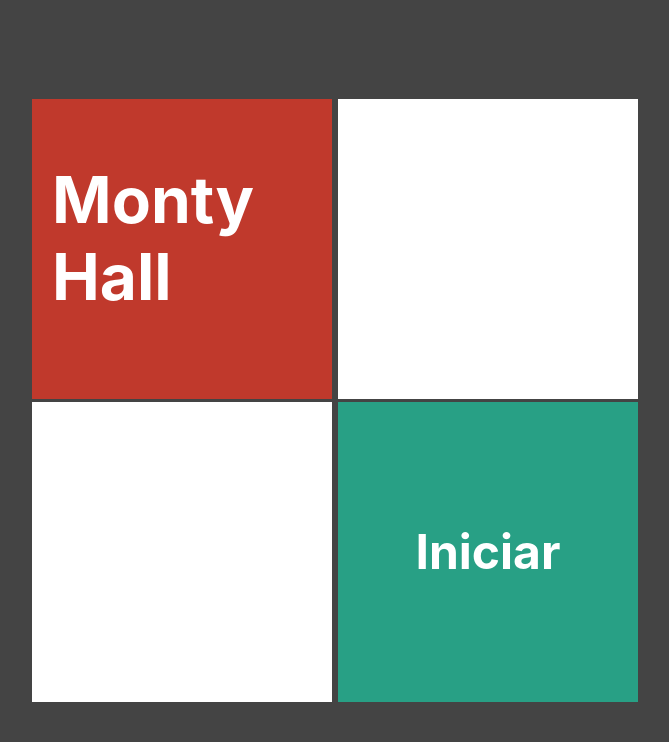
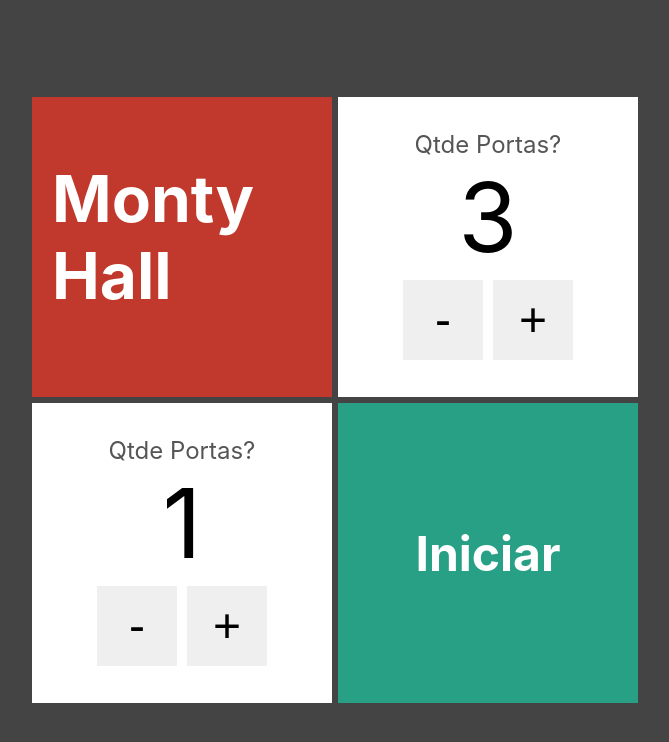
Before and after one commit to vilmarmoraes/jogo_portas_next_js, a Next.js app: page / in a window 1280 px wide. Shown: the top 742 px of the page, without its empty margins (305-974 px from the left). Built offline with nearby package versions, Linux system fonts and the light colour scheme.

Commit message:
Finalizado formulario inicial do jogo

```diff
--- /dev/null
+++ b/components/EntradaNumerica.tsx
@@ -0,0 +1,23 @@
+import styles from "../styles/EntradaNumerica.module.css"
+
+interface EntradaNumericaProps {
+    text: string
+    value: number
+    onChange: (newValue: number) => void
+}
+
+export default function EntradaNumerica(props: EntradaNumericaProps) {
+    const dec = () => props.onChange(props.value -1)
+    const inc = () => props.onChange(props.value +1)
+
+    return (
+        <div className={styles.entradaNumerica}>
+            <span className={styles.text}>{props.text}</span>
+            <span className={styles.value}>{props.value}</span>
+            <div className={styles.botoes}>
+                <button className={styles.btn} onClick={dec}>-</button>
+                <button className={styles.btn} onClick={inc}>+</button>
+            </div>
+        </div>
+    )
+}
--- a/pages/index.tsx
+++ b/pages/index.tsx
@@ -1,25 +1,40 @@
 import styles from "../styles/Formulario.module.css"
 import Cartao from "../components/Cartao";
 import Link from "next/link";
+import EntradaNumerica from "../components/EntradaNumerica";
+import { useState } from "react";
 
 export default function Formulario() {
+const [qtdePortas, setQtdePortas] = useState(3)
+const [comPresente, setComPresente] = useState(1)
 
   return (
     <div className={styles.formulario}>
+{/* style={{backgroundColor: "green", padding: "20px"}} */}
       <div>
         <Cartao bgcolor="#c0392c">
           <h1>Monty Hall</h1>
         </Cartao>
-        <Cartao></Cartao>
+        <Cartao>
+          <EntradaNumerica text="Qtde Portas?"
+          value={qtdePortas}
+          onChange={novaQtde => setQtdePortas(novaQtde)}/>
+        </Cartao>
       </div>
+
       <div>
-        <Cartao></Cartao>
+        <Cartao>
+        <EntradaNumerica text="Qtde Portas?"
+          value={comPresente}
+          onChange={novaPortaComPresente => setComPresente(novaPortaComPresente)}/>
+        </Cartao>
         <Cartao bgcolor="#28a085">
-          <Link href={`/jogo/4/2`}>
+          <Link href={`/jogo/${qtdePortas}/${comPresente}`}>
             <h2 className={styles.link}>Iniciar</h2>
           </Link>
         </Cartao>
       </div>
+
     </div>
   )
 
--- /dev/null
+++ b/styles/EntradaNumerica.module.css
@@ -0,0 +1,33 @@
+.entradaNumerica {
+    display: flex;
+    flex: 1; /*para ocupar todo espaçao da div*/
+    flex-direction: column;
+    align-items: center;
+    justify-content: center;
+    color: #000;
+}
+
+.text {
+    color: #555;
+    font-size: 1.5rem;
+}
+
+
+.value {
+    font-size: 6rem;
+}
+
+.botoes {
+    display: flex;
+}
+
+.btn {
+    display: flex;
+    justify-content: center;
+    align-items: center;
+    font-size: 3rem;
+    height: 80px;
+    width: 80px;
+    margin: 5px;
+    border: none;
+}
--- a/styles/Formulario.module.css
+++ b/styles/Formulario.module.css
@@ -1,8 +1,13 @@
 .formulario {
     display: flex;
+    flex-direction: column;
     justify-content: center;
     align-items: center;
     height: 100vh;
+}
+
+.formulario > div {
+    display: flex;
 }
 
 .link {
@@ -11,4 +16,5 @@
     align-items: center;
     flex: 1;
     margin: 0;
+    cursor: pointer;
 }
--- a/styles/Jogo.module.css
+++ b/styles/Jogo.module.css
@@ -26,4 +26,5 @@
     font-size: 2rem;
     border:  none;
     padding: 10px 25px;
+    cursor: pointer;
 }
```
Also changed, not shown: components/Presente.tsx (renamed from components/Presente.jsx).
